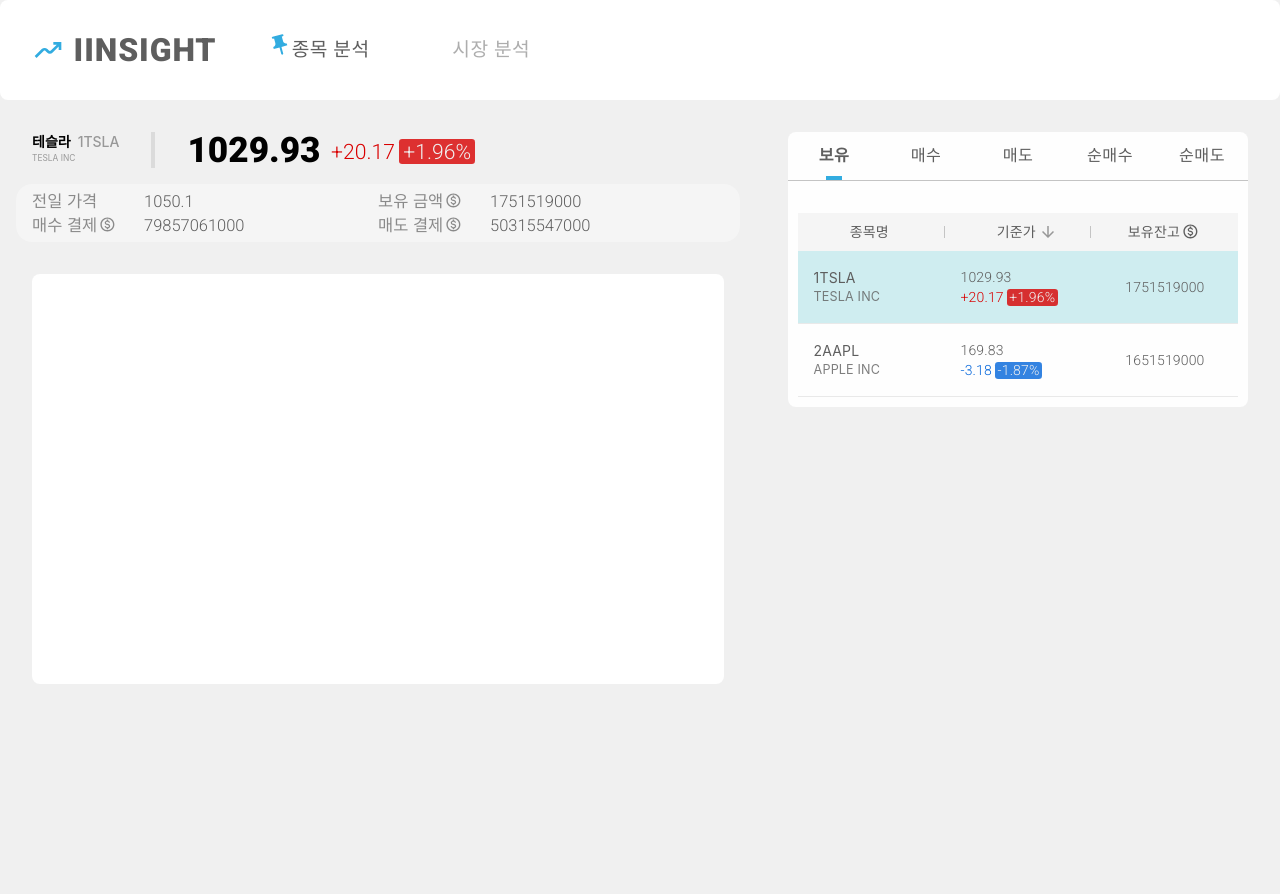
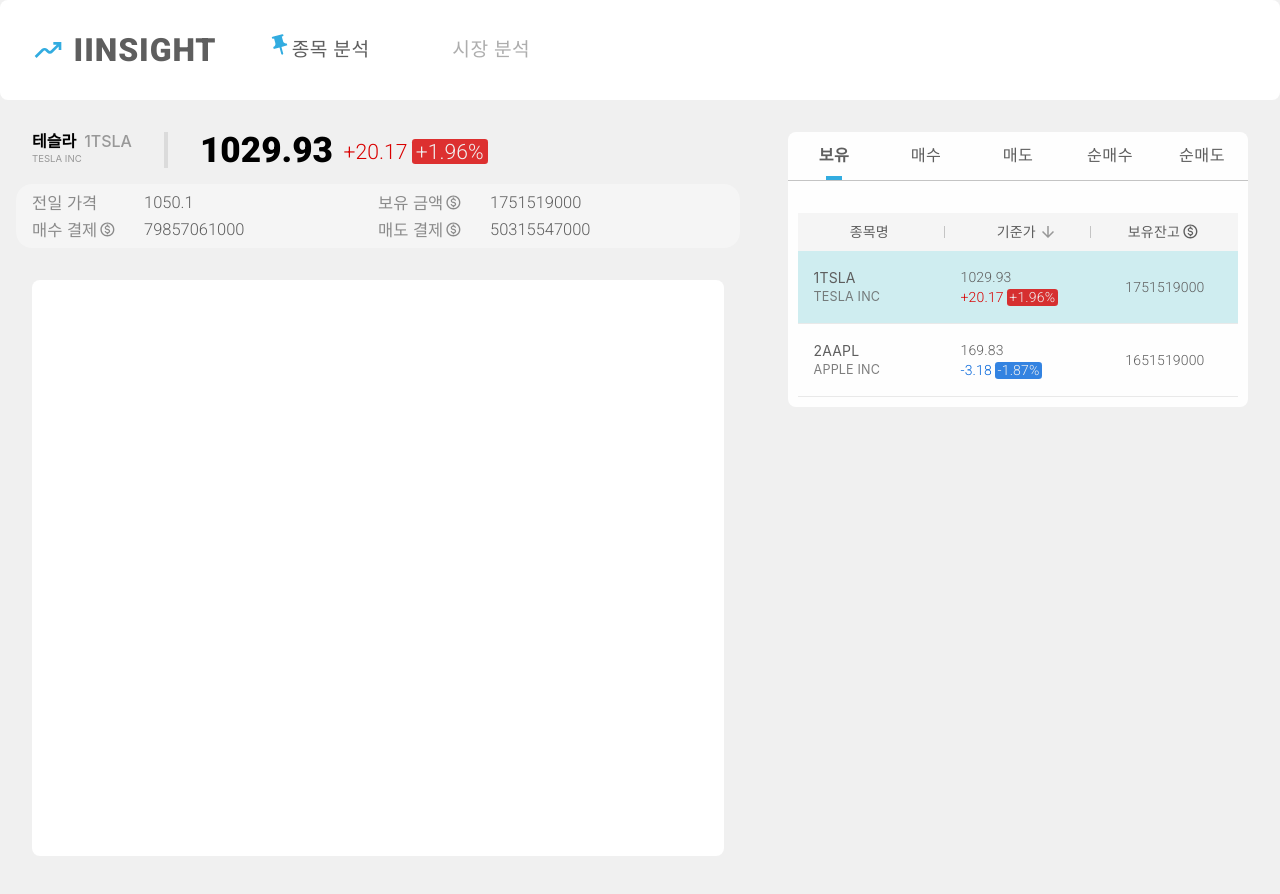
Before and after one commit to PearlLee/iinsight, a React (Create React App) app: page / in a window 1280 px wide. Shown: the top 894 px of the page. Before the commit the page ends 800 px from the top, so only its background shows below. Built offline with nearby package versions, Linux system fonts and the light colour scheme.

Commit message:
차트 영역 사이즈 조절

```diff
--- a/src/styles/app.scss
+++ b/src/styles/app.scss
@@ -3,10 +3,14 @@
 @import 'common';
 @import 'function';
 
-body {
+html, body {
     background-color:$bg;
     color:$text;
-    font: 14px/1.5em -apple-system, BlinkMacSystemFont, "Noto Sans KR", "Segoe UI", "Helvetica Neue", Arial, sans-serif, "Apple Color Emoji", "Segoe UI Emoji", "Segoe UI Symbol", "Noto Color Emoji";
+    font: 16px/1.5em -apple-system, BlinkMacSystemFont, "Noto Sans KR", "Segoe UI", "Helvetica Neue", Arial, sans-serif, "Apple Color Emoji", "Segoe UI Emoji", "Segoe UI Symbol", "Noto Color Emoji";
+
+    @media screen and (max-width:600px) {
+        font-size:14px;
+    }
 }
 .container {
     display:flex;
--- a/src/styles/detail.module.scss
+++ b/src/styles/detail.module.scss
@@ -111,5 +111,10 @@
 .chartWrap {
     @extend .box;
 
-    height:32vw;
+    @media screen and (min-width:$max-width) {
+        height:calc((#{$max-width} * .8 - 4rem) * .6);
+    }
+    @media screen and (max-width:$max-width) {
+        height:calc((80vw - 4rem) * .6);
+    }
 }
```
